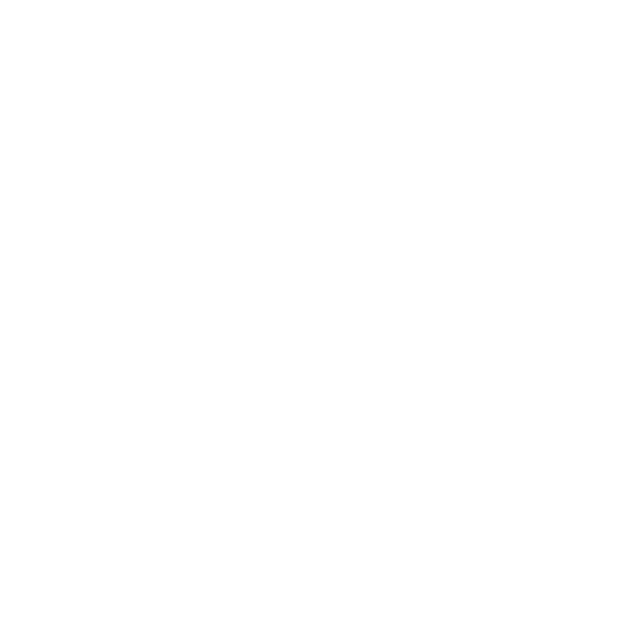
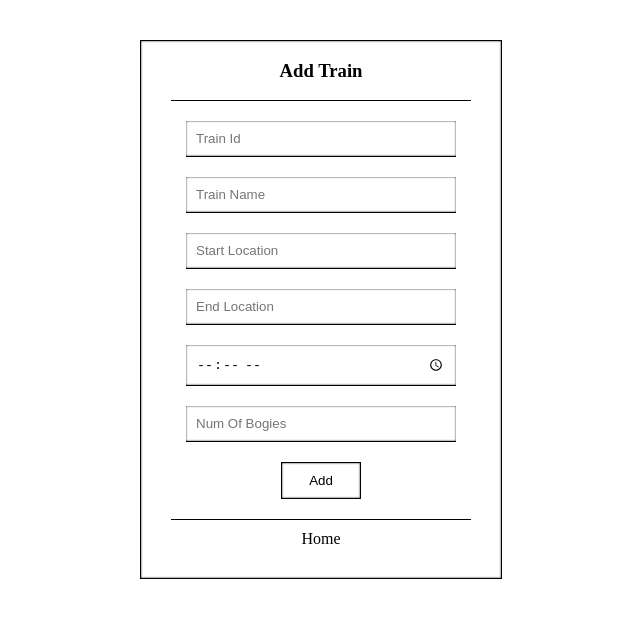
Before and after one commit to Call0/MiniProjectGroup6Vue, a Vue app: page /train in a window 1280 px wide. Shown: the top 618 px of the page, without its empty margins (319-959 px from the left). Built offline with nearby package versions, Linux system fonts and the light colour scheme.

Commit message:
Updated Home Page + Train Add Admin

```diff
--- a/src/router/index.js
+++ b/src/router/index.js
@@ -3,6 +3,7 @@
 import register from '@/views/register.vue'
 import login from '@/views/login.vue'
 import home from '@/views/home.vue'
+import train from '@/views/train.vue'
 
 Vue.use(VueRouter)
 
@@ -21,6 +22,11 @@
     path: '/home',
     name: 'Home',
     component: home
+  },
+  {
+    path: '/train',
+    name: 'Train',
+    component: train
   }
 ]
 
--- a/src/views/Home.vue
+++ b/src/views/Home.vue
@@ -21,7 +21,8 @@
           <div class="card-view">
           </div>
           <div class="card-view">
-          </div><div class="card-view">
+          </div>
+          <div class="card-view">
           </div>
           <div class="card-view">
           </div>
--- a/src/views/register.vue
+++ b/src/views/register.vue
@@ -50,11 +50,11 @@
   },
   methods: {
     findage () {
-      var dobirth = new Date(this.dob)
-      var monthdiff = Date.now() - dobirth
-      var agedt = new Date(monthdiff)
-      var year = agedt.getUTCFullYear()
-      var age = Math.abs(year - 1970)
+      const dobirth = new Date(this.dob)
+      const monthdiff = Date.now() - dobirth
+      const agedt = new Date(monthdiff)
+      const year = agedt.getUTCFullYear()
+      const age = Math.abs(year - 1970)
       return age
     },
     mismatch () {
@@ -97,7 +97,6 @@
         userName: this.userName,
         password: this.password
       }
-      console.log(obj)
       if (this.validate()) {
         axios.post('http://10.177.68.60:8080/register', obj).then((res) => {
           console.log(res)
--- /dev/null
+++ b/src/views/train.vue
@@ -0,0 +1,62 @@
+<template>
+    <div>
+      <center>
+        <div class="container">
+            <div class="inner-container">
+                <div class="heading">
+                  <h3>Add Train</h3>
+                </div>
+                <div class="content">
+                  <input type="text" v-model="id" placeholder="Train Id" name="id" class="input-css">
+                  <input type="text" v-model="name" placeholder="Train Name" name="name" class="input-css">
+                  <input type="text" v-model="startLocation" placeholder="Start Location" name="endlocation" class="input-css">
+                  <input type="text" v-model="endLocation" placeholder="End Location" name="startlocation" class="input-css">
+                  <input type="time" v-model="departureTime" placeholder="Departure Time" name="id" class="input-css">
+                  <input type="number" v-model="bogie" placeholder="Num Of Bogies" min=1 name="name" class="input-css">
+                  <button class="btn" @click="onsubmit">Add</button>
+                </div>
+                <div class="footer">
+                  <router-link to="/home" class="login-register-router">Home</router-link>
+                </div>
+            </div>
+        </div>
+      </center>
+    </div>
+</template>
+
+<script>
+import axios from 'axios'
+export default {
+  name: 'train',
+  data () {
+    return {
+      id: '',
+      name: '',
+      startLocation: '',
+      endLocation: '',
+      departureTime: '',
+      bogie: ''
+    }
+  },
+  methods: {
+    onsubmit () {
+      const obj = {
+        id: this.id,
+        name: this.name,
+        startLocation: this.startLocation,
+        endLocation: this.endLocation,
+        departureTime: this.departureTime,
+        bogie: this.bogie
+      }
+      axios.post('http://10.177.68.60:8080/train', obj).then((res) => {
+        console.log(res)
+        this.$router.push('/train')
+      })
+    }
+  }
+}
+</script>
+
+<style>
+
+</style>
```
Also changed, not shown: src/views/admin.vue (deleted).
